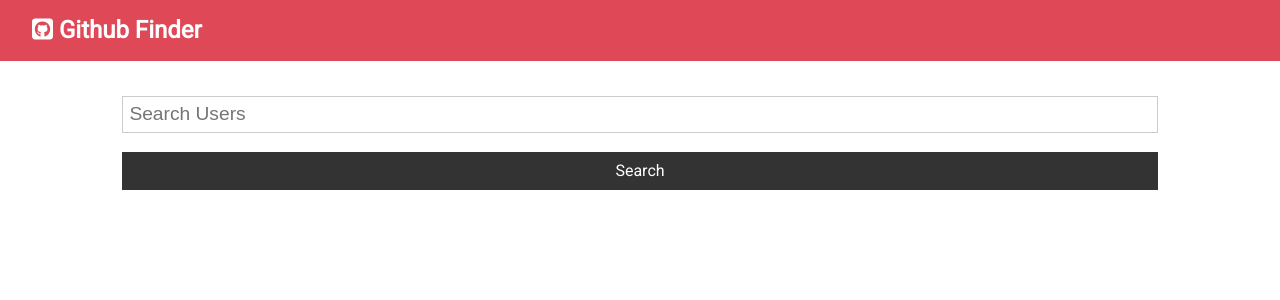
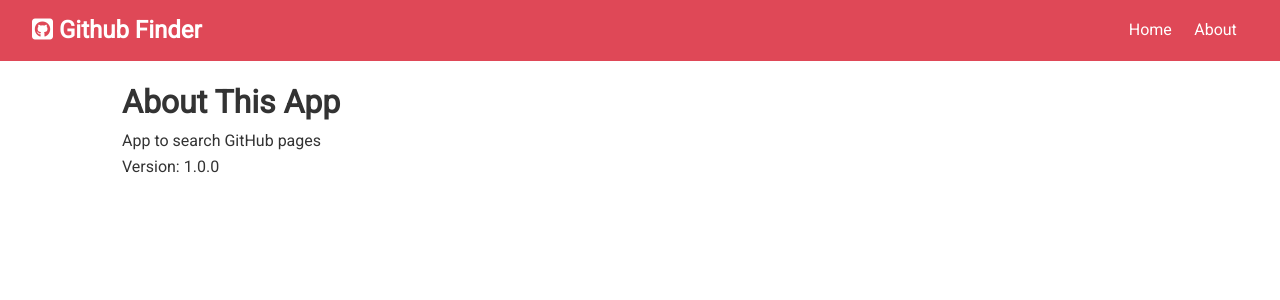
Before and after one commit to Abijahford/Github-Finder, a React (Create React App) app: page /about in a window 1280 px wide. Shown: the top 300 px of the page. Built offline with nearby package versions, Linux system fonts and the light colour scheme.

Commit message:
React Router Setup

```diff
--- a/package.json
+++ b/package.json
@@ -9,6 +9,7 @@
     "axios": "^0.21.1",
     "react": "^17.0.2",
     "react-dom": "^17.0.2",
+    "react-router-dom": "^5.2.0",
     "react-scripts": "4.0.3",
     "web-vitals": "^1.1.2"
   },
--- a/src/App.js
+++ b/src/App.js
@@ -1,9 +1,11 @@
 
-import React, {Component} from 'react';
+import React, {Fragment, Component} from 'react';
+import { BrowserRouter as Router, Switch, Route} from 'react-router-dom';
 import Navbar from './components/layout/Navbar';
 import Users from './components/users/Users';
 import Search from './components/users/Search';
 import Alert from './components/layout/Alert';
+import About from './components/pages/About';
 import axios from 'axios';
 import './App.css';
 
@@ -46,17 +48,28 @@
     const { users,loading } = this.state;
 
     return (
+      <Router>
       <div className='App'>
         <Navbar  />
         <div className="container">
-        <Alert alert={this.state.alert} />
-        <Search searchUsers={this.searchUsers}
-        clearUsers={this.clearUsers}
-        showClear={ users.length > 0 ? true : false }
-        setAlert={this.setAlert} />
-        <Users loading={loading} users={users} />
+          <Alert alert={this.state.alert} />
+          <Switch>
+            <Route exact path='/' render={props => (
+              <Fragment>
+                <Search
+            searchUsers={this.searchUsers}
+            clearUsers={this.clearUsers}
+            showClear={ users.length > 0 ? true : false }
+            setAlert={this.setAlert} />
+                <Users loading={loading} users={users} />
+              </Fragment>
+            )} />
+            <Route exact path='/about' component={About} />
+          </Switch>
         </div>
       </div>
+      </Router>
+
     );
   }
 
--- a/src/components/layout/Navbar.js
+++ b/src/components/layout/Navbar.js
@@ -1,6 +1,6 @@
 import React from 'react';
-import PropTypes from 'prop-types'
-
+import PropTypes from 'prop-types';
+import { Link } from 'react-router-dom';
 
 const Navbar = ({icon,title}) => {
         return (
@@ -8,6 +8,14 @@
                 <h1>
                     <i className={icon} /> {title}
                 </h1>
+                <ul>
+                    <li>
+                        <Link to='/'>Home</Link>
+                    </li>
+                    <li>
+                        <Link to='/about'>About</Link>
+                    </li>
+                </ul>
             </nav>
         );
 
--- /dev/null
+++ b/src/components/pages/About.js
@@ -0,0 +1,13 @@
+import React, {Fragment} from 'react'
+
+export const About = () => {
+    return (
+        <Fragment>
+            <h1>About This App</h1>
+            <p>App to search GitHub pages</p>
+            <p>Version: 1.0.0</p>
+        </Fragment>
+    )
+}
+
+export default About;
```
Also changed, not shown: 1 other file (tests, documents, lock files or other folders).
